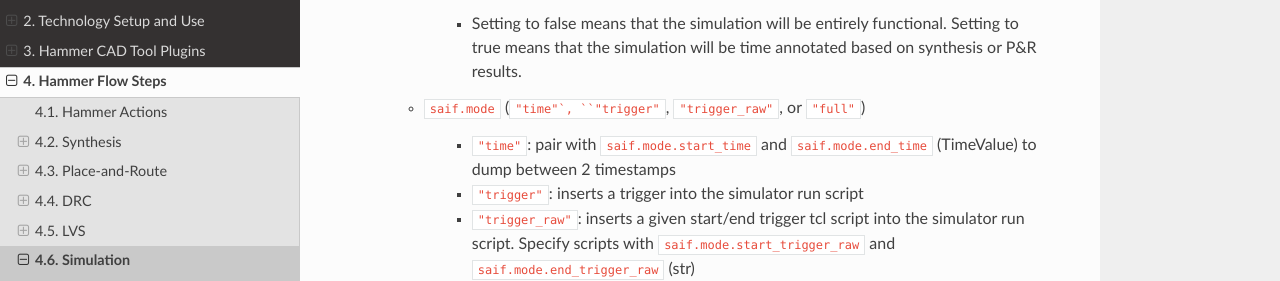
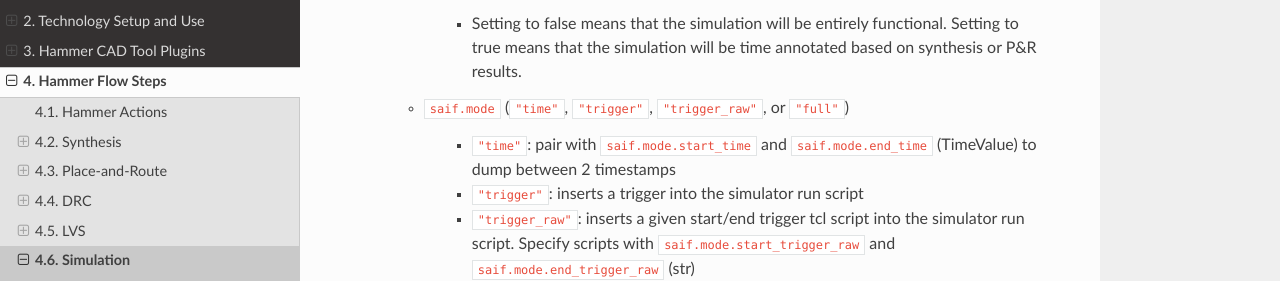
Before and after one commit to ucb-bar/hammer, a Sphinx documentation site: the page built from doc/Hammer-Flow/Simulation.rst, in a window 1280 px wide and 900 px high, scrolled down 2076 px. Shown: the part 160-441 px from the top of the window. Built offline with Sphinx 7.4.7 and the Read the Docs theme 2.0.0, drawn with Linux system fonts in a browser that asks for light colours; pages that are not in the unit, such as notebooks, are missing from menus.

Commit message:
fix missing backtick

```diff
--- a/doc/Hammer-Flow/Simulation.rst
+++ b/doc/Hammer-Flow/Simulation.rst
@@ -87,7 +87,7 @@
 
         * Setting to false means that the simulation will be entirely functional. Setting to true means that the simulation will be time annotated based on synthesis or P&R results.
 
-    * ``saif.mode`` (``"time"`, ``"trigger"``, ``"trigger_raw"``, or ``"full"``)
+    * ``saif.mode`` (``"time"``, ``"trigger"``, ``"trigger_raw"``, or ``"full"``)
 
         * ``"time"``: pair with ``saif.mode.start_time`` and ``saif.mode.end_time`` (TimeValue) to dump between 2 timestamps
         * ``"trigger"``: inserts a trigger into the simulator run script
```
